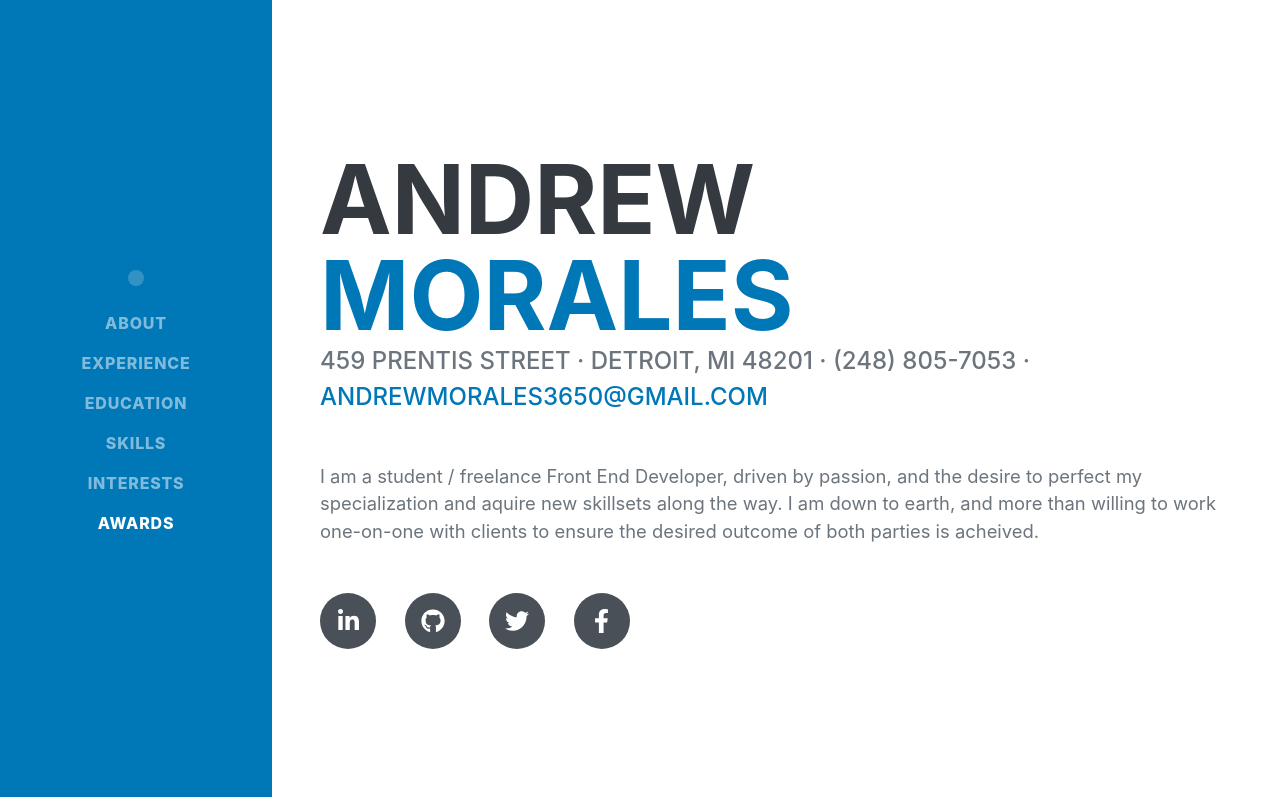
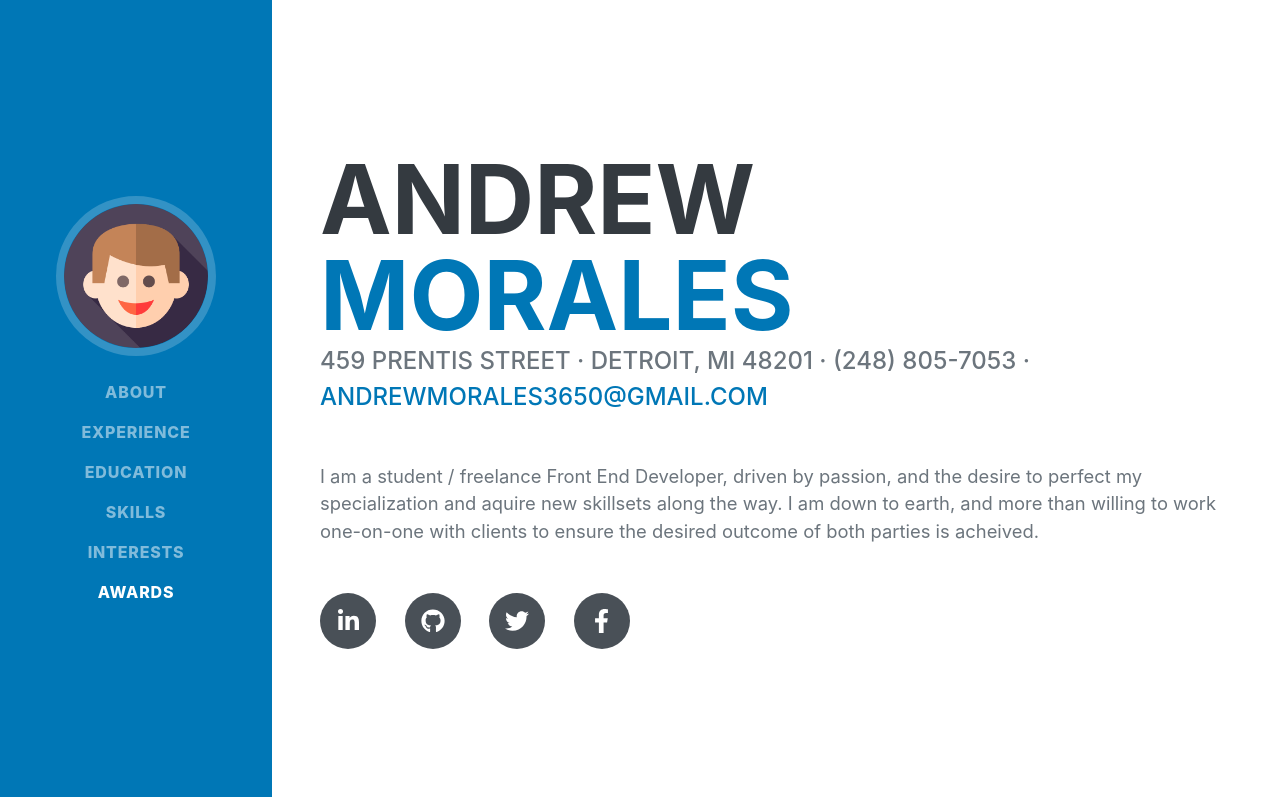
Before and after one commit to Amorales3650/Resume-Site, a plain HTML site: page index.html in a window 1280 px wide. Shown: the top 797 px of the page. Drawn offline with nearby package versions, Linux system fonts and the light colour scheme; a web font is replaced by a local one.

Commit message:
Update index.html

```diff
--- a/index.html
+++ b/index.html
@@ -7,7 +7,7 @@
   <meta name="description" content="" />
   <meta name="author" content="" />
   <title>Resume - Andrew Morales</title>
-  <link rel="icon" type="image/x-icon" href="assets/img/favicon.ico" />
+  <link rel="icon" type="image/x-icon" href="favicon.ico" />
   <!-- Font Awesome icons (free version)-->
   <script src="https://use.fontawesome.com/releases/v5.13.0/js/all.js" crossorigin="anonymous"></script>
   <!-- Google fonts-->
@@ -22,7 +22,7 @@
   <nav class="navbar navbar-expand-lg navbar-dark bg-primary fixed-top" id="sideNav">
     <a class="navbar-brand js-scroll-trigger" href="#page-top">
       <span class="d-block d-lg-none"> Home </span>
-      <span class="d-none d-lg-block"><img class="img-fluid img-profile rounded-circle mx-auto mb-2" src="assets/img/face.png" alt="" /></span>
+      <span class="d-none d-lg-block"><img class="img-fluid img-profile rounded-circle mx-auto mb-2" src="face.png" alt="" /></span>
     </a>
     <button class="navbar-toggler" type="button" data-toggle="collapse" data-target="#navbarSupportedContent" aria-controls="navbarSupportedContent" aria-expanded="false" aria-label="Toggle navigation"><span
         class="navbar-toggler-icon"></span></button>
```
